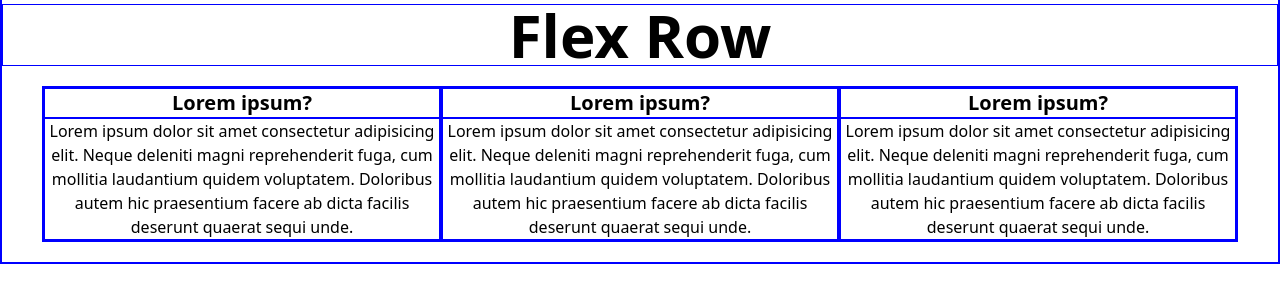
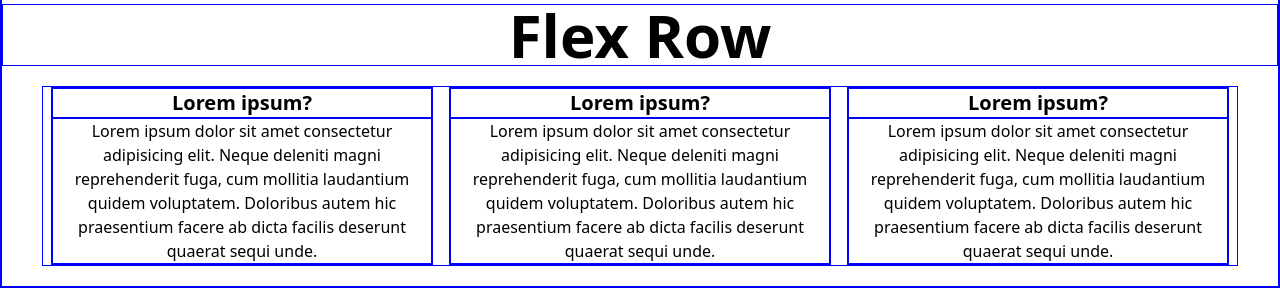
Before and after one commit to galihjuansaputra/belajar-tailwind, a website: page index.html in a window 1280 px wide. Shown: the part 810-1098 px from the top of the page. Before the commit the page ends 1074 px from the top, so only its background shows below. Drawn offline with Linux system fonts and the light colour scheme.

Commit message:
revisi flex layout

```diff
--- a/index.html
+++ b/index.html
@@ -81,16 +81,16 @@
 
   </section>
 <h2 class="text-center font-black text-6xl"> Flex Row</h2>
-  <div class="mx-10 my-5 flex md:flex-row sm:flex-col">
-    <div class="basis-1/3">
+  <div class="mx-10 my-5 flex flex-row md:flex-row sm:flex flex-col">
+    <div class="basis-1/3 mx-2">
         <h1 class=" font-black text-xl text-center">Lorem ipsum?</h1>
         <p class=" text-center">Lorem ipsum dolor sit amet consectetur adipisicing elit. Neque deleniti magni reprehenderit fuga, cum mollitia laudantium quidem voluptatem. Doloribus autem hic praesentium facere ab dicta facilis deserunt quaerat sequi unde.</p>
     </div>
-    <div class="basis-1/3">
+    <div class="basis-1/3 mx-2">
         <h1 class=" font-black text-xl text-center">Lorem ipsum?</h1>
         <p class=" text-center">Lorem ipsum dolor sit amet consectetur adipisicing elit. Neque deleniti magni reprehenderit fuga, cum mollitia laudantium quidem voluptatem. Doloribus autem hic praesentium facere ab dicta facilis deserunt quaerat sequi unde.</p>
     </div>
-    <div class="basis-1/3">
+    <div class="basis-1/3 mx-2">
         <h1 class=" font-black text-xl text-center">Lorem ipsum?</h1>
         <p class=" text-center">Lorem ipsum dolor sit amet consectetur adipisicing elit. Neque deleniti magni reprehenderit fuga, cum mollitia laudantium quidem voluptatem. Doloribus autem hic praesentium facere ab dicta facilis deserunt quaerat sequi unde.</p>
     </div>
```
Also changed, not shown: style.css.
